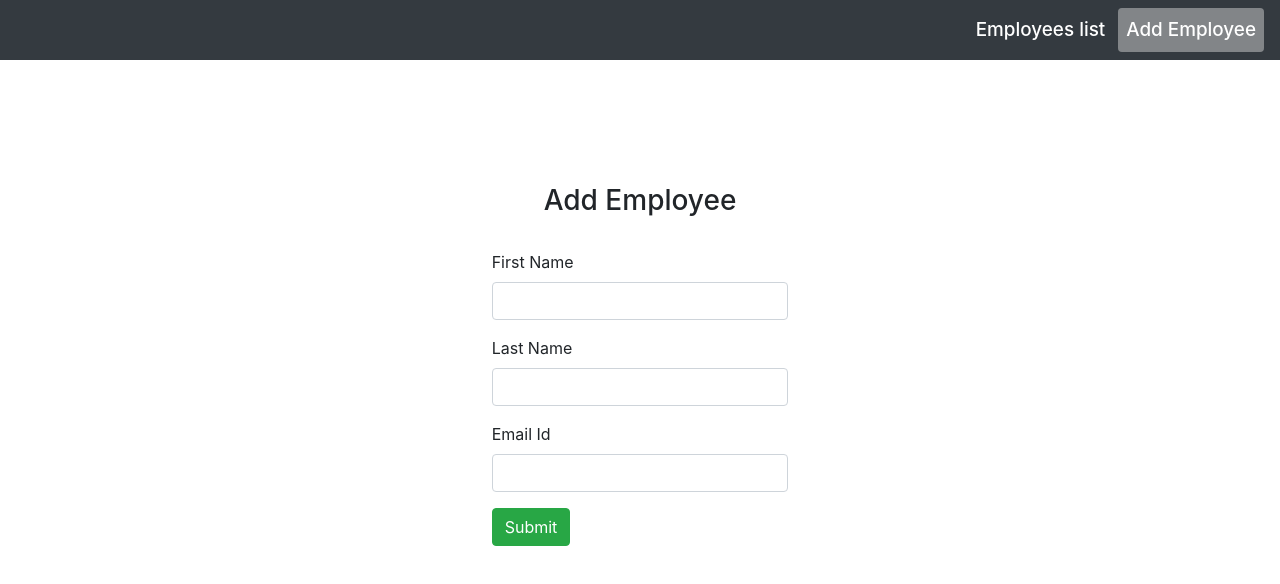
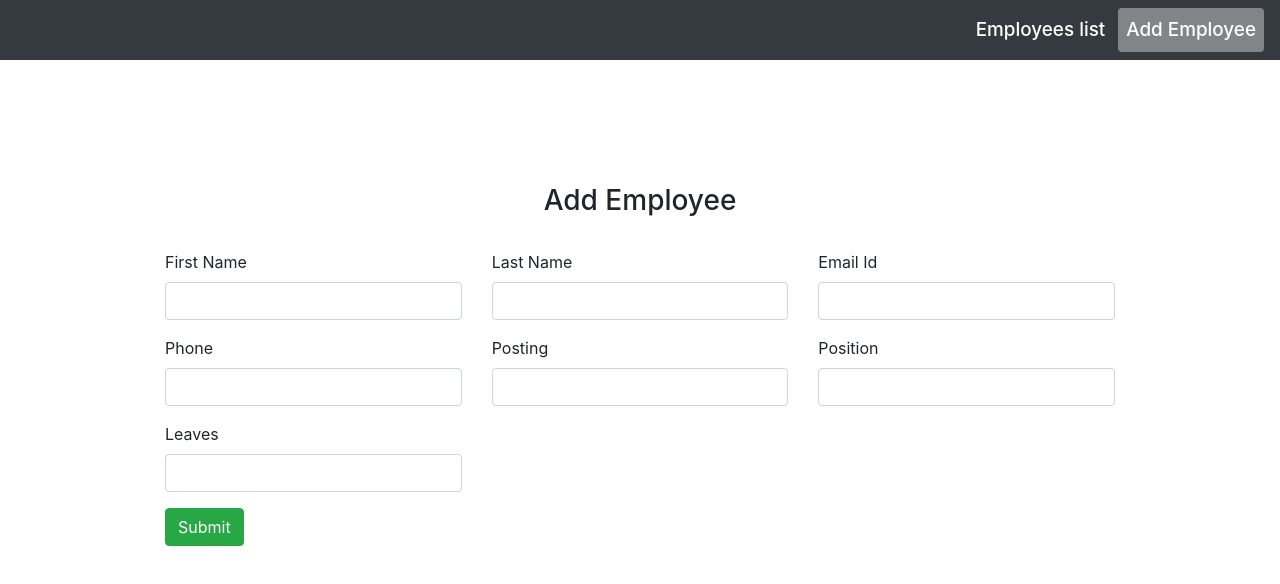
Before and after one commit to pranjay-poddar/Employee_Management_System, an Angular app: page /create in a window 1280 px wide. Shown: the top 584 px of the page. Built offline with nearby package versions, Linux system fonts and the light colour scheme.

Commit message:
added fields

```diff
--- a/src/app/create-employee/create-employee.component.html
+++ b/src/app/create-employee/create-employee.component.html
@@ -1,21 +1,56 @@
 <br>
 <h3 class="text-center " style="margin-top: 10vh;">Add Employee</h3>
 <br>
-<div class="col-md-4 offset-md-4">
+<div class="col-md-12">
     <form (ngSubmit)="onSubmit()">
+        <div class="row">
+            <div class="col-md-4">
                 <div class="form-group">
                     <label>First Name</label>
                     <input type="text" class="form-control" id="firstname" [(ngModel)]="employee.firstname" name="firstname">
                 </div>
-
+            </div>
+            <div class="col-md-4">
                 <div class="form-group">
                     <label>Last Name</label>
                     <input type="text" class="form-control" id="lastname" [(ngModel)]="employee.lastname" name="lastname">
                 </div>
+            </div>
 
+            <div class="col-md-4">
                 <div class="form-group">
                     <label>Email Id</label>
                     <input type="text" class="form-control" id="emailId" [(ngModel)]="employee.emailId" name="EmailId">
+                </div>
+            </div>
+        </div>
+        <div class="row">
+            <div class="col-md-4">
+                <div class="form-group">
+                    <label>Phone</label>
+                    <input type="number" class="form-control" id="phone" [(ngModel)]="employee.phone" name="phone">
+                </div>
+            </div>
+            <div class="col-md-4">
+                <div class="form-group">
+                    <label>Posting</label>
+                    <input type="text" class="form-control" id="posting" [(ngModel)]="employee.posting" name="posting">
+                </div>
+            </div>
+            <div class="col-md-4">
+                <div class="form-group">
+                    <label>Position</label>
+                    <input type="text" class="form-control" id="position" [(ngModel)]="employee.position" name="position">
+                </div>
+            </div>
+        </div>
+        <div class="row">
+            <div class="col-md-4">
+                <div class="form-group">
+                    <label>Leaves</label>
+                    <input type="number" class="form-control" id="leaves" [(ngModel)]="employee.leaves" name="leaves">
+                </div>
+            </div>
         </div>
 
         <button class="btn btn-success" type="submit">Submit</button>
--- a/src/app/employee-details/employee-details.component.html
+++ b/src/app/employee-details/employee-details.component.html
@@ -14,4 +14,20 @@
     <div>
         <label><b>Email Id:</b> </label> {{employee.emailId}}
     </div>
+
+    <div>
+        <label><b>Phone No.:</b> </label> {{employee.phone}}
+    </div>
+
+    <div>
+        <label><b>Posting:</b> </label> {{employee.posting}}
+    </div>
+
+    <div>
+        <label><b>Position:</b> </label> {{employee.position}}
+    </div>
+
+    <div>
+        <label><b>Leaves:</b> </label> {{employee.leaves}}
+    </div>
 </div>
--- a/src/app/employee-list/employee-list.component.html
+++ b/src/app/employee-list/employee-list.component.html
@@ -7,6 +7,10 @@
                 <th>First Name</th>
                 <th>Last Name</th>
                 <th>Email Id</th>
+                <th>Position</th>
+                <th>Posting</th>
+                <th>Phone</th>
+                <th>Leaves</th>
                 <th>Action</th>
             </tr>
         </thead>
@@ -15,10 +19,14 @@
                 <td>{{employee.firstname}}</td>
                 <td>{{employee.lastname}}</td>
                 <td>{{employee.emailId}}</td>
+                <td>{{employee.position}}</td>
+                <td>{{employee.posting}}</td>
+                <td>{{employee.phone}}</td>
+                <td>{{employee.leaves}}</td>
                 <td>
                     <button (click)="updateemployee(employee.id)" class="btn btn-primary btn-sm buttons">Update</button>
                     <button (click)="deleteemployee(employee.id)" class="btn btn-danger btn-sm buttons">Delete</button>
-                    <button (click)="employeeDetails(employee.id)" class="btn btn-info btn-sm buttons">View</button></td>
+                    <button (click)="employeeDetails(employee.id)" class="btn btn-info btn-sm buttons " style="margin-top: 5%;">View</button></td>
             </tr>
         </tbody>
     </table>
--- a/src/app/employee.service.ts
+++ b/src/app/employee.service.ts
@@ -8,7 +8,8 @@ import { Employee } from './employee';
 })
 export class EmployeeService {
 
-  private baseURL = "https://employeemanagementserver.herokuapp.com/api/v1/employees";
+  // private baseURL = "https://employeemanagementserver.herokuapp.com/api/v1/employees";
+  private baseURL = "http://localhost:8085/api/v1/employees";
   constructor(private httpClient : HttpClient) { }
 
   getEmplyeesList(): Observable<Employee[]>{
--- a/src/app/employee.ts
+++ b/src/app/employee.ts
@@ -3,4 +3,8 @@ export class Employee {
     firstname !: string;
     lastname !: string;
     emailId !: string;
+    phone !: string;
+    posting !: string;
+    position !: string;
+    leaves !: string;
 }
--- a/src/app/update-employee/update-employee.component.html
+++ b/src/app/update-employee/update-employee.component.html
@@ -1,21 +1,57 @@
 <br>
 <h3 class="text-center" style="margin-top: 10vh;">Update Employee</h3>
 <br><br>
-<div class="col-md-4 offset-md-4">
+<div class="col-md-12 ">
     <form (ngSubmit)="onSubmit()">
+        <div class="row">
+            <div class="col-md-4 ">
                 <div class="form-group">
                     <label>First Name</label>
                     <input type="text" class="form-control" id="firstname" [(ngModel)]="employee.firstname" name="firstname">
                 </div>
+            </div>
+            <div class="col-md-4 ">
 
                 <div class="form-group">
                     <label>Last Name</label>
                     <input type="text" class="form-control" id="lastname" [(ngModel)]="employee.lastname" name="lastname">
                 </div>
-
+            </div>
+            <div class="col-md-4 ">
                 <div class="form-group">
                     <label>Email Id</label>
                     <input type="text" class="form-control" id="emailId" [(ngModel)]="employee.emailId" name="EmailId">
+                </div>
+            </div>
+        </div>
+        <div class="row">
+            <div class="col-md-4 ">
+                <div class="form-group">
+                    <label>Phone</label>
+                    <input type="number" class="form-control" id="phone" [(ngModel)]="employee.phone" name="phone">
+                </div>
+            </div>
+            <div class="col-md-4 ">
+                <div class="form-group">
+                    <label>Posting</label>
+                    <input type="text" class="form-control" id="posting" [(ngModel)]="employee.posting" name="posting">
+                </div>
+            </div>
+            <div class="col-md-4 ">
+
+                <div class="form-group">
+                    <label>Position</label>
+                    <input type="text" class="form-control" id="position" [(ngModel)]="employee.position" name="position">
+                </div>
+            </div>
+        </div>
+        <div class="row">
+            <div class="col-md-4 ">
+                <div class="form-group">
+                    <label>Leaves</label>
+                    <input type="number" class="form-control" id="leaves" [(ngModel)]="employee.leaves" name="leaves">
+                </div>
+            </div>
         </div>
 
         <button class="btn btn-success" type="submit">Submit</button>
--- a/src/app/update-employee/update-employee.component.ts
+++ b/src/app/update-employee/update-employee.component.ts
@@ -18,6 +18,7 @@ export class UpdateEmployeeComponent implements OnInit {
     this.id = this.route.snapshot.params['id'];
     this.employeeService.getEmployeeById(this.id).subscribe(data=>{
       this.employee = data;
+
     },error => console.log(error));
   }
 
```
Lines whose indentation alone changed are shown as unchanged.
